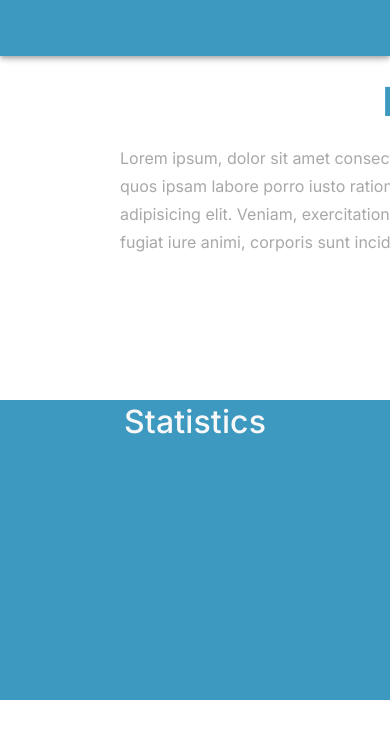
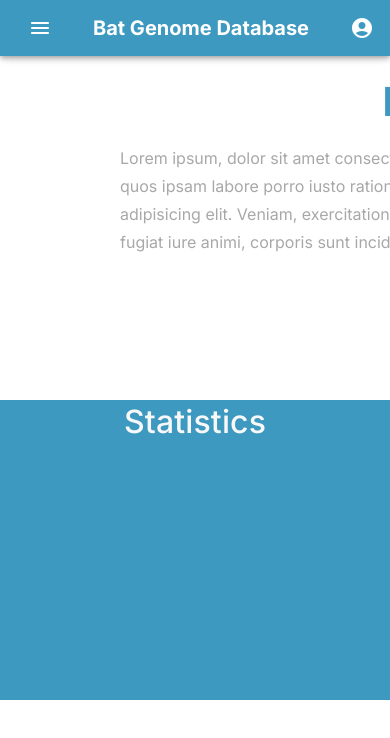
Before and after one commit to lbsomoson/bat-genome-database, a React (Create React App) app in the folder bat-genome-client/: page / in a window 390 px wide. Shown: the top 738 px of the page. Built offline with nearby package versions, Linux system fonts and the light colour scheme.

Commit message:
feat: added mobile view for topbar

```diff
--- a/bat-genome-client/src/components/topbar/Topbar.jsx
+++ b/bat-genome-client/src/components/topbar/Topbar.jsx
@@ -13,7 +13,7 @@ import {
 } from "react";
 
 /* Material UI */
-import { MenuIcon, AccountCircle } from '@mui/icons-material';
+import { AccountCircle, MenuRounded } from '@mui/icons-material';
 import {
 	AppBar,
 	Box,
@@ -29,18 +29,13 @@ import {
 } from "@mui/material";
 
 
-/* Menu items */
+/* Main Navigation Pages */
 const pages = [
 	{ text: 'Home', href: '/' },
 	{ text: 'View Strains', href: '/view/strain' },
 	{ text: 'Manage Users', href: '/users' },
 	{ text: 'Login', href: '/login' },
 	{ text: 'Create Account', href: '/createaccount' },
-];
-
-const settings = [
-	{ text: 'Profile', href: '/profile' },
-	{ text: 'Logout', href: '/' }
 ];
 
 
@@ -50,64 +45,56 @@ const settings = [
  */
 const TopBar = () => {
 	const [userDetails, setUserDetails] = useContext(userDetailsContext);
-  const [anchorUser, setAnchorUser] = useState(null);
+
+	const [anchorUser, setAnchorUser] = useState(null);
+	const [anchorNav, setAnchorNav] = useState(null);
+
 	const anchorRef = useRef();
 
-	// for testing with a logged in account
-	// useEffect(() => {
-	// 	setUserDetails({
-	// 		user: 'Sample User',
-	// 		role: 'admin'
-	// 	})
+	// -----for testing with a logged in account
+	useEffect(() => {
+		setUserDetails({
+			user: 'Sample User',
+			role: 'admin'
+		})
 
-	// 	console.log(userDetails);
-	// }, []);
+		console.log(userDetails);
+
+	// eslint-disable-next-line
+	}, []);
 
   const handleOpenProfileMenu = (event) => {
-    setAnchorUser(true);
+    setAnchorUser(event.currentTarget);
   };
 
-  const handleCloseProfileMenu = () => {
-    setAnchorUser(null);
+	const handleOpenNavMenu = (event) => {
+    setAnchorNav(event.currentTarget);
   };
 
-	const renderProfileMenu = (
-		<Menu
-			sx={{ mt: '45px' }}
-			id="menu-appbar"
-			anchorEl={anchorRef.current}
-			anchorOrigin={{
-				vertical: 'top',
-				horizontal: 'right',
-			}}
-			keepMounted
-			transformOrigin={{
-				vertical: 'top',
-				horizontal: 'right',
-			}}
-			open={Boolean(anchorUser)}
-			onClose={handleCloseProfileMenu}
-		>
-			{settings.map((setting) => (
-				<MenuItem key={setting.text} onClick={handleCloseProfileMenu}>
-					<Typography textAlign="center">{setting.text}</Typography>
-				</MenuItem>
-			))}
-		</Menu>
-	);
+  const handleCloseNavMenu = () => {
+    setAnchorNav(null);
+	};
+
+	const handleCloseProfileMenu = () => {
+    setAnchorUser(null);
+	};
+
+	const handleLogout = () => {
+		setUserDetails(null);
+	}
 
 	const renderNavPages = (excluded) => {
 		return (
 			<>
 				{pages.map((page, idx) => (
 					excluded.includes(page.text) ?
-						<></>
+						null
 						: <Button
 								key={idx}
 								variant="text"
 								sx={{ fontSize:'16px', mx:2 }}
 							>
-							<NavLink
+								<NavLink
 									to={page.href}
 									style={({ isActive }) =>
 										isActive ? { fontWeight: '900', textDecoration: 'none', color: "white" }
@@ -122,11 +109,82 @@ const TopBar = () => {
 		)
 	}
 
+	const renderMobilePages = (excluded) => {
+		return (
+			<div>
+				{pages.map((page, idx) => (
+					excluded.includes(page.text) ?
+						null
+						: <MenuItem
+								key={idx}
+								component={NavLink}
+								to={page.href}
+								onClick={handleCloseNavMenu}
+							>
+								{page.text}
+							</MenuItem>
+				))}
+			</div>
+		)
+	}
+
 	return (
 		<ThemeProvider theme={theme}>
 			<AppBar component="nav" >
 				<Container maxWidth="xl" >
 					<Toolbar disableGutters>
+
+						{/* -----Mobile View----- */}
+						<Box sx={{ flexGrow: 1, display: { xs: 'flex', md: 'none' } }}>
+							<IconButton
+								size="large"
+								aria-controls="nav-mobile-appbar"
+								aria-haspopup="true"
+								onClick={handleOpenNavMenu}
+								color="inherit"
+							>
+								<MenuRounded />
+							</IconButton>
+
+							<Menu
+								id="pages-mobile"
+								anchorEl={anchorNav}
+								anchorOrigin={{
+									vertical: 'bottom',
+									horizontal: 'left',
+								}}
+								keepMounted
+								transformOrigin={{
+									vertical: 'top',
+									horizontal: 'left',
+								}}
+								open={Boolean(anchorNav)}
+								onClose={handleCloseNavMenu}
+								sx={{ display: { xs: 'block', md: 'none' } }}
+							>
+								{userDetails != null ?
+									userDetails.role === "admin" ?
+												renderMobilePages(["Login", "Create Account"])
+											: renderMobilePages(["Login", "Create Account", "Manage Users"])
+									:renderMobilePages(["Manage Users"])
+								}
+							</Menu>
+						</Box>
+						<Typography
+							variant="h6"
+							noWrap
+							component="div"
+							sx={{
+								fontWeight: 700,
+								flexGrow: 1,
+								display: { xs: 'flex', md: 'none' }
+							}}
+						>
+							Bat Genome Database
+						</Typography>
+						{/* ----- */}
+
+						{/* -----Desktop View----- */}
 						<Typography
 							noWrap
 							component="div"
@@ -139,7 +197,7 @@ const TopBar = () => {
 							Bat Genome Database
 						</Typography>
 
-						<Box sx={{ flexGrow: 1 }} />
+						<Box sx={{ flexGrow: 1, display: { xs: 'none', md: 'flex' } }} />
 						<Box sx={{ display: { xs: 'none', md: 'flex' } }}>
 							{userDetails != null ?
 									userDetails.role === "admin" ?
@@ -147,9 +205,12 @@ const TopBar = () => {
 										: renderNavPages(["Login", "Create Account", "Manage Users"])
 								:renderNavPages(["Manage Users"])
 							}
+						</Box>
+						{/* ----- */}
 
+						<Box>
 							{userDetails == null ?
-								<></>
+								null
 								: <Tooltip title="Open settings">
 									<IconButton
 										size="large"
@@ -165,7 +226,42 @@ const TopBar = () => {
 								</Tooltip>
 							}
 
-							{renderProfileMenu}
+							<Menu
+								id="menu-appbar"
+								anchorEl={anchorRef.current}
+								anchorOrigin={{
+									vertical: 'top',
+									horizontal: 'right',
+								}}
+								keepMounted
+								transformOrigin={{
+									vertical: 'top',
+									horizontal: 'right',
+								}}
+								open={Boolean(anchorUser)}
+								onClose={handleCloseProfileMenu}
+								sx={{ mt: '34px' }}
+							>
+								<MenuItem
+									component={NavLink}
+									// to='/profile'
+									onClick={() => {
+										handleCloseProfileMenu();
+									}}
+								>
+									Profile
+								</MenuItem>
+								<MenuItem
+									component={NavLink}
+									to='/'
+									onClick={() => {
+										handleCloseProfileMenu();
+										handleLogout();
+									}}
+								>
+									Logout
+								</MenuItem>
+							</Menu>
 						</Box>
 					</Toolbar>
 				</Container>
```
